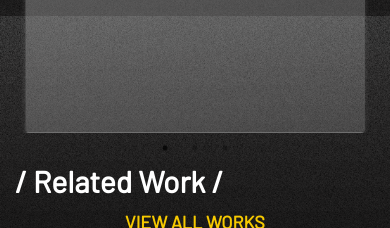
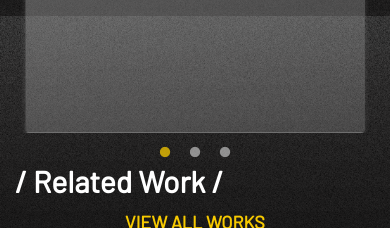
Before and after one commit to ajbejagan/nuworks-clone, a React (Create React App) app: page / in a window 390 px wide. Shown: the part 3360-3588 px from the top of the page. Built offline with nearby package versions, Linux system fonts and the light colour scheme.

Commit message:
clone done

```diff
--- a/src/index.css
+++ b/src/index.css
@@ -21,6 +21,18 @@ body {
 
 .nav-links-hover:hover::after {
     content: ' /';
+}
+
+.slick-dots {
+    @apply -bottom-[30px];
+}
+
+.slick-dots li button:before {
+    @apply text-[12px] text-white opacity-50;
+}
+
+.slick-dots li.slick-active button:before {
+    @apply text-[#F6C900];
 }
 
 #socialMedia:checked+label,
--- a/src/pages/Home/WorksSection.js
+++ b/src/pages/Home/WorksSection.js
@@ -165,7 +165,7 @@ const WorksSection = () => {
 
     return (
         <>
-            <div className="flex flex-col items-center justify-center mt-[30px] mb-[60px]">
+            <div className="flex flex-col items-center justify-center mt-[30px] md:mt-[60px] mb-[60px]">
                 <div className="w-full md:max-w-[720px] lg:max-w-[960px] xl:max-w-[1140px] px-[15px] mx-auto">
                     <div className="flex flex-col md:flex-row mb-[10px]">
                         <h1 className="self-start text-[30px] text-white font-bold leading-[36px] mb-[10px] md:mr-[5%]">/ Related Work /</h1>
```
